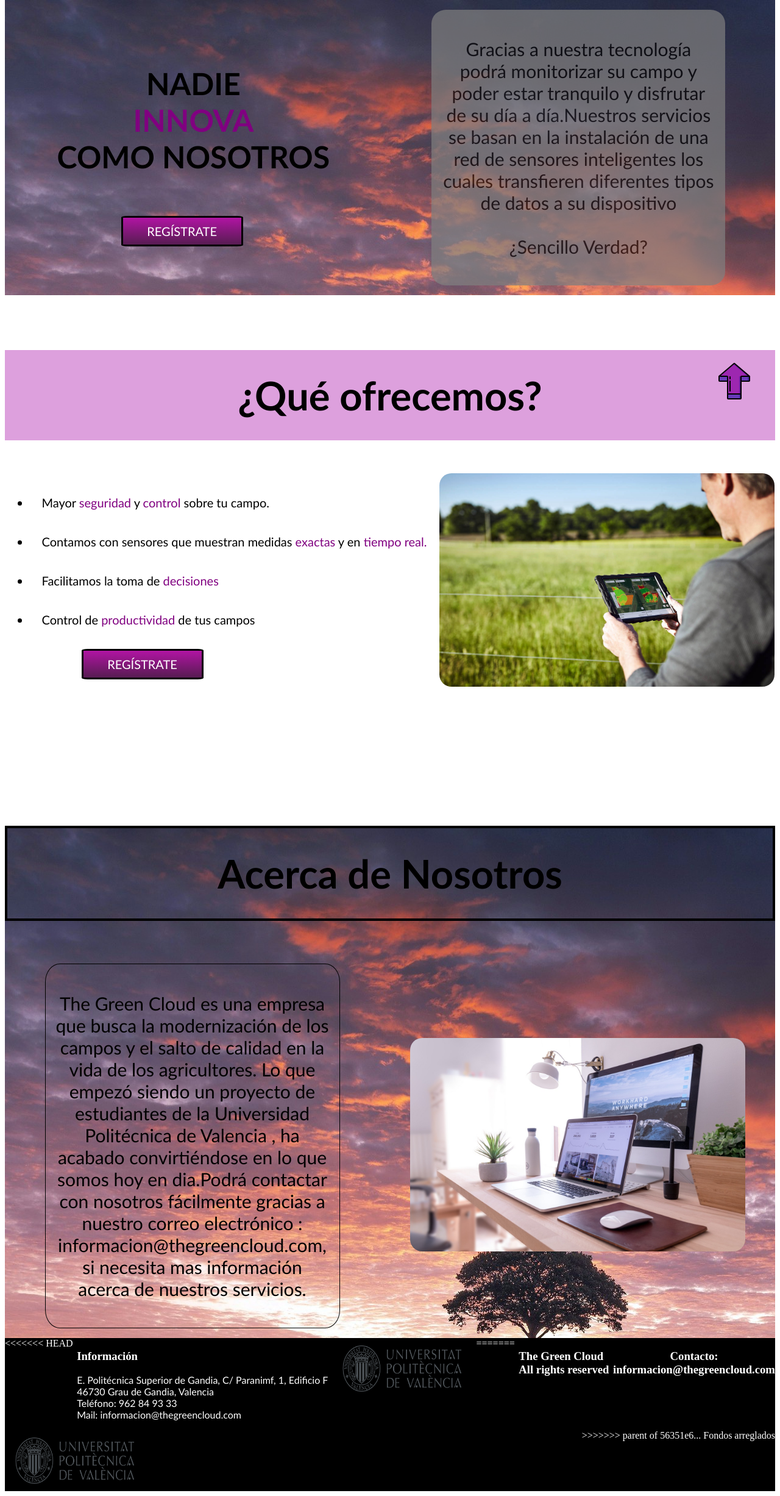
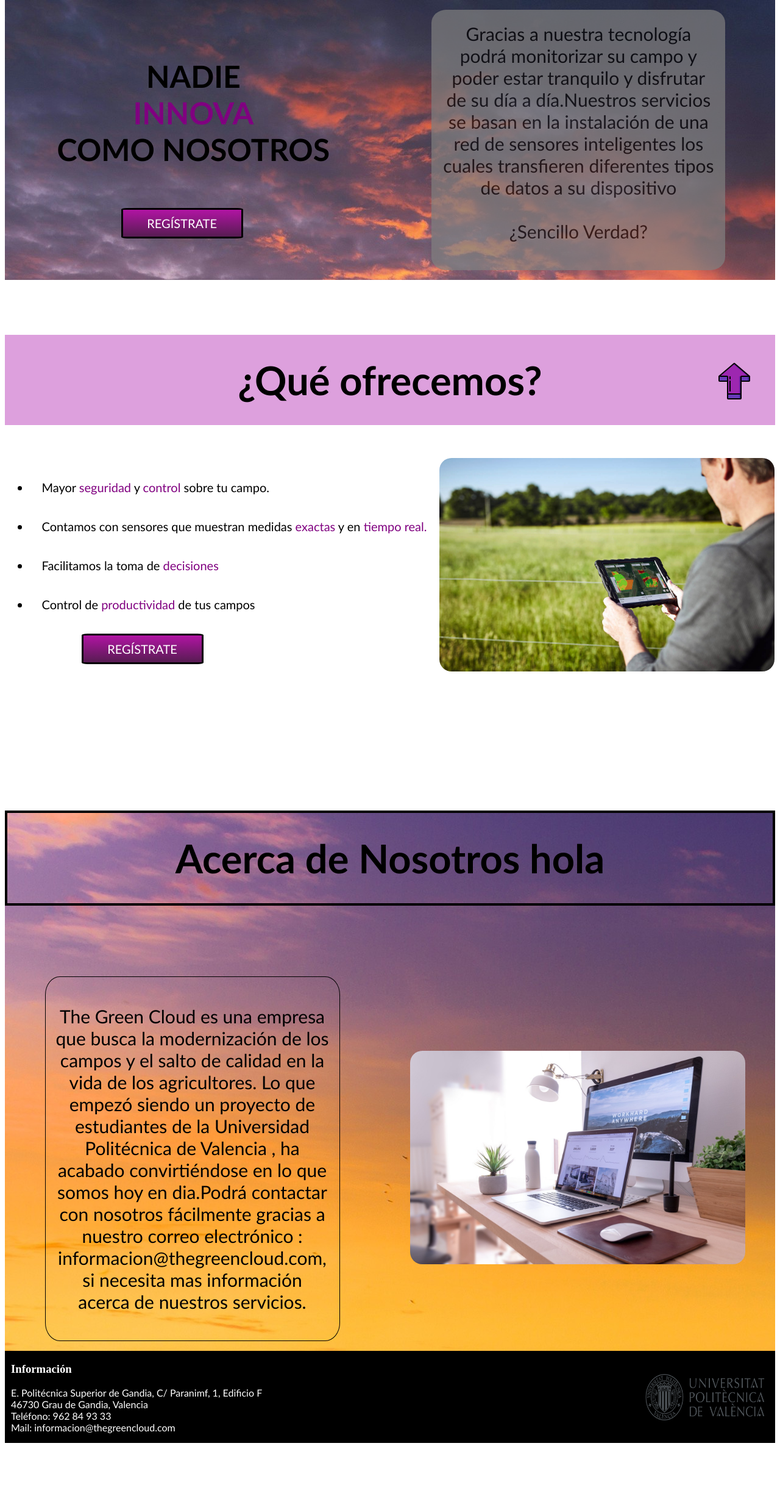
Before and after one commit to Gausek17/CDIO-TheGreenCloud, a PHP site: page /paginaInfo.html in a window 1280 px wide. Shown: the part 110-2563 px from the top of the page at 61% size. After the commit the page ends 2476 px from the top, so only its background shows below. Run offline with PHP 8.4, Linux system fonts and the light colour scheme.

Commit message:
Funciona TODO

```diff
--- a/src/css/estilo-login.css
+++ b/src/css/estilo-login.css
@@ -15,7 +15,7 @@ form{
     margin: auto;
     width: 50%;
     max-width: 500px;
-    background-image: url(imagenes/login/fondologin.png);
+    background-image: url("../imagenes/login/fondologin.png");
     border-color: black;
     padding: 30px;
     border: 7px #7c017c;
--- a/src/css/estiloinfo.css
+++ b/src/css/estiloinfo.css
@@ -92,7 +92,7 @@
     font-family: "Trebuchet MS"
 }
 .pag1 {
-  background-image: url("/imagenes/info/1034525.jpg");
+    background-image: url("../imagenes/info/1034525.jpg");
     /* margin: 0 40px;  */
 
 }
@@ -103,12 +103,11 @@
     font-family: "Trebuchet MS";
 }
 .pag3{
-            background-image: url(/imagenes/info/1034525.jpg);
-            /*margin: 0 40px;*/
+    background-image: url("../imagenes/info/1020219.jpg");
 
 }
-        .contenidos-pag3{
-    background-image: url("https://s1.1zoom.me/b5264/113/Winter_Sunrises_and_sunsets_Forests_Sky_Snow_538223_1920x1080.jpg");
+.contenido-pag3{
+
     margin-top: 100px;
 }
 .innova {
@@ -141,7 +140,7 @@
 
 }
 .texto-innova {
-            margin-top: 5;
+    margin-top: 5px;
 
     opacity: 100%;
 
@@ -159,12 +158,6 @@
     text-align: center;
     margin: 0px auto;
 }
-       /* .nuestrascaracteristicas{
-            text-align: center;
-            font-size: 45px;
-            font-family: "Trebuchet MS";
-            color: mediumpurple;
-        }*/
 .elemento-lista{
     padding: 20px;
     font-size: 20px;
@@ -219,6 +212,7 @@
     display: flex;
     justify-content: space-between;
     flex-wrap: wrap;
+    align-items: center;
 /*margin: 0 40px;*/
 }
 .upv {
@@ -230,30 +224,26 @@
 }
 #tgc-final {
     padding: 20px
-<<<<<<< HEAD
-}
-=======
 }
 .contacto{
     margin-left: 10px;
 }
-@media(max-width:590px){
+@media(max-width:590px) {
     /*que sea en columna*/
-             .cuadro-texto-pag1{
+    .cuadro-texto-pag1 {
         width: 400px;
     }
+
     #ipad {
         width: 400px;
     }
-             .cuadro-texto-pag3{
+
+    .cuadro-texto-pag3 {
         width: 400px;
         font-size: 25px;
     }
+
     #wasap-img {
         width: 400px;
     }
-
-
 }
-
->>>>>>> develop
--- a/src/paginaInfo.html
+++ b/src/paginaInfo.html
@@ -67,7 +67,7 @@
 
 </section>
 <section class="pag3">
-       <h2 class="titulo-acerca">Acerca de Nosotros</h2>
+    <h2 class="titulo-acerca">Acerca de Nosotros hola</h2>
     <section class="contenido-pag3">
         <section class="izq3">
             <section class="cuadro-texto-pag3">
@@ -82,7 +82,6 @@
 </section>
 <footer >
     <section class="footer">
-<<<<<<< HEAD
         <article class="contacto">
             <h3>Información</h3>
             <p>E. Politécnica Superior de Gandia, C/ Paranimf, 1, Edificio F <br>
@@ -91,16 +90,9 @@
                 Mail: informacion@thegreencloud.com</p>
         </article>
         <img class="upv" src="imagenes/marca_UPV_principal_color300.png" alt="logo upv">
-=======
-          <h3 id="tgc-final">The Green Cloud <br>All rights reserved</h3>
-          <h3 id="correo">Contacto: <br>informacion@thegreencloud.com</h3>
-          <img class="upv" src="/imagenes/marca_UPV_principal_color300.png" alt="logo upv">
->>>>>>> parent of 56351e6... Fondos arreglados
     </section>
 </footer>
 
 
-
-
 </body>
 </html>
```
Lines whose indentation alone changed are shown as unchanged.
